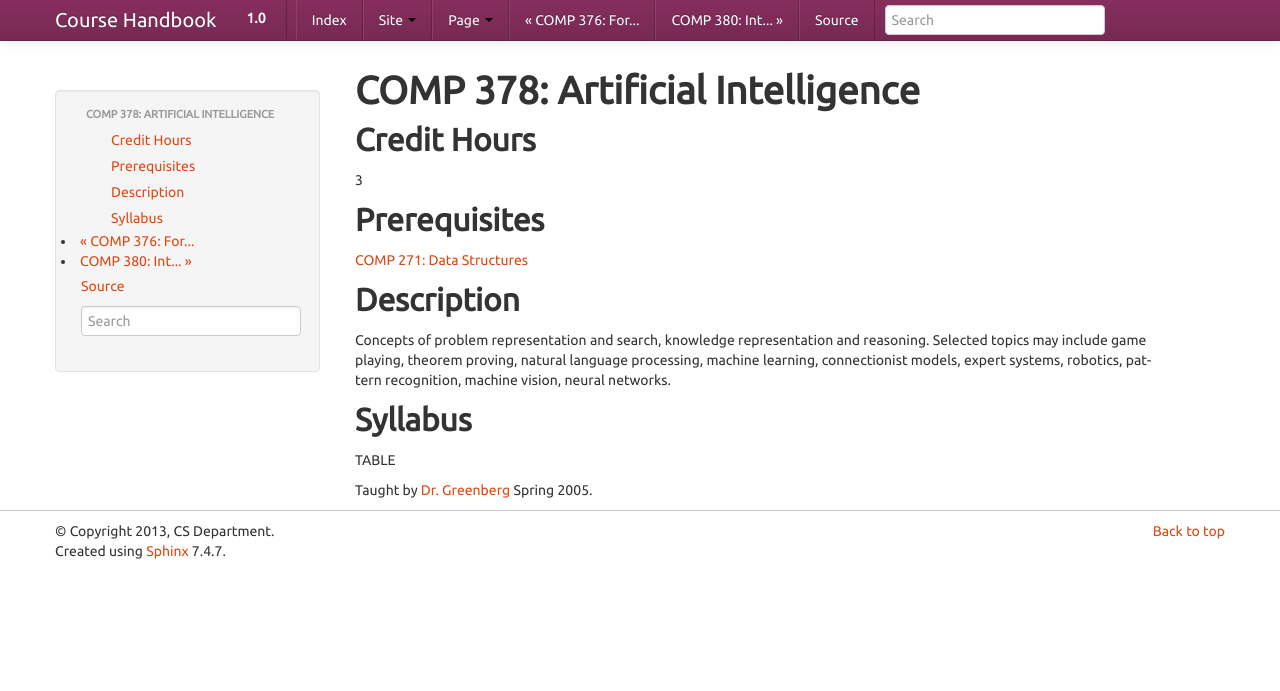
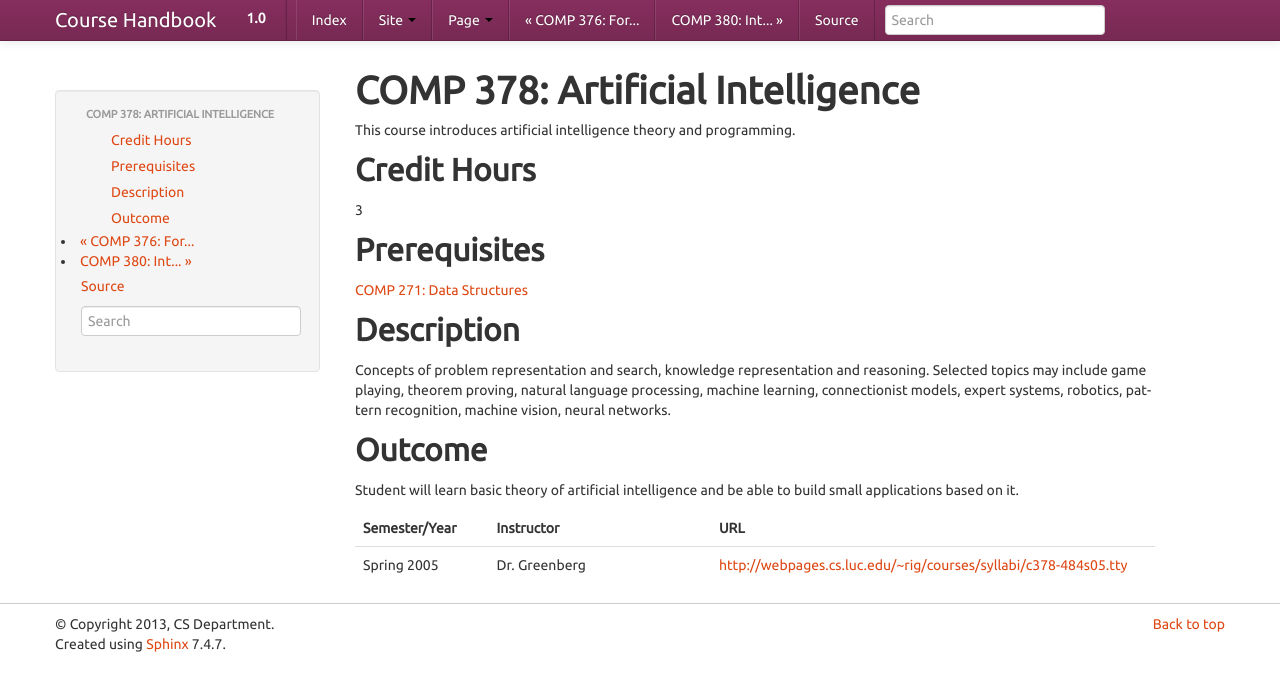
Before and after one commit to kyang5/coursedescriptions, a Sphinx documentation site: the page built from source/comp378.rst, in a window 1280 px wide. Shown: the top 691 px of the page. Built offline with Sphinx 7.4.7, drawn with Linux system fonts in a browser that asks for light colours.

Commit message:
updated comp 378

```diff
--- a/source/comp378.rst
+++ b/source/comp378.rst
@@ -1,5 +1,7 @@
 COMP 378: Artificial Intelligence
 =================================
+
+This course introduces artificial intelligence theory and programming.
 
 Credit Hours
 -----------------------
@@ -20,11 +22,13 @@ proving, natural language processing, machine learning, connectionist
 models, expert systems, robotics, pattern recognition, machine vision,
 neural networks.
 
-Syllabus
-----------------------
+Outcome
+-----------
 
-TABLE
+Student will learn basic theory of artificial intelligence and be able to build small applications based on it.
 
-Taught by `Dr.
-Greenberg <http://webpages.cs.luc.edu/~rig/courses/syllabi/c378-484s05.tty>`__
-Spring 2005.
+.. csv-table::
+   	:header: "Semester/Year", "Instructor", "URL"
+   	:widths: 15, 25, 50
+
+	"Spring 2005", "Dr. Greenberg", "http://webpages.cs.luc.edu/~rig/courses/syllabi/c378-484s05.tty"
```
